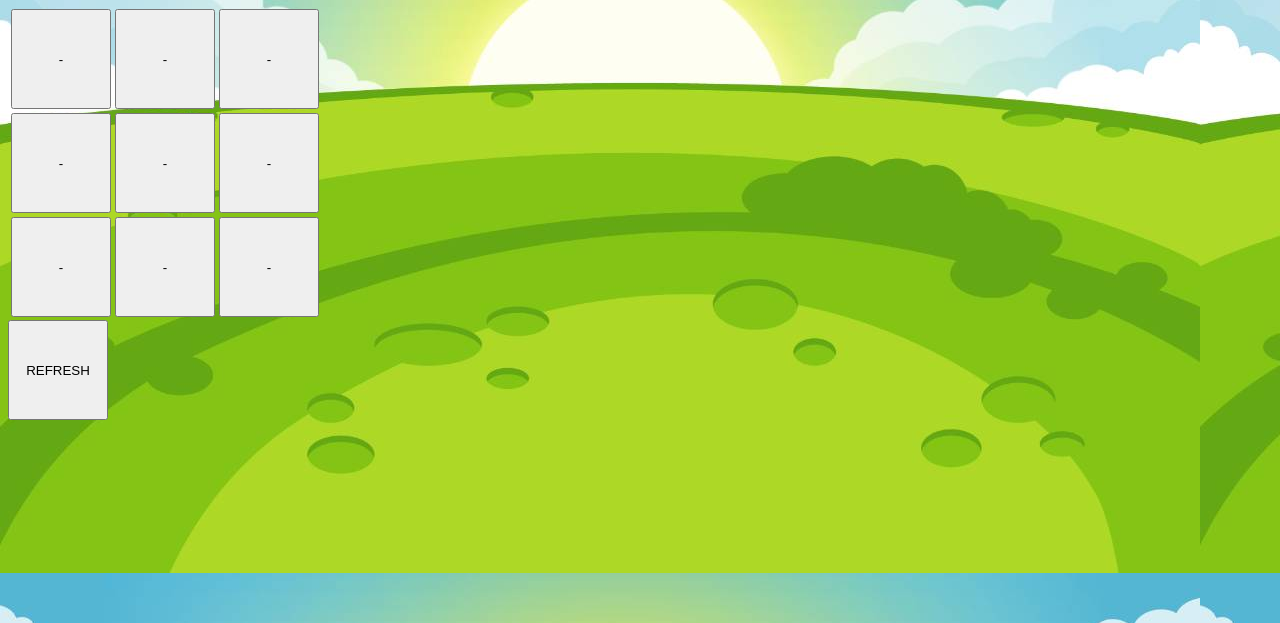
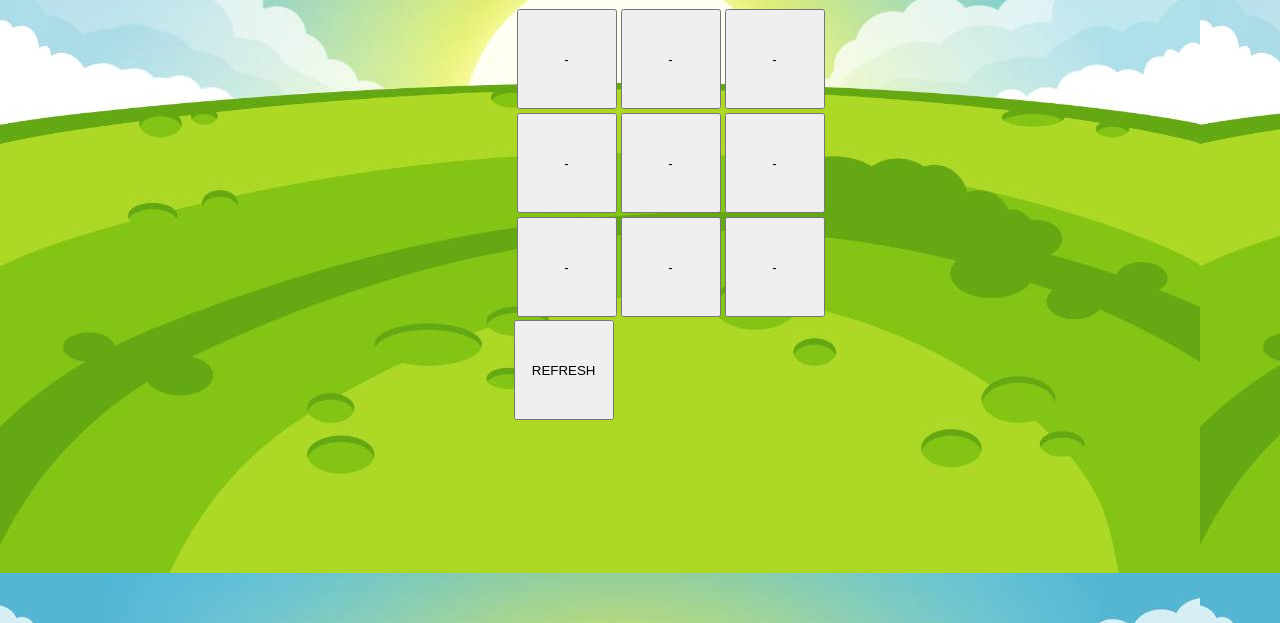
Before and after one commit to ThatApollo777/Tic-Tac-Toe, a plain HTML site: page index.html in a window 1280 px wide. Shown: the part 177-800 px from the top of the page. Drawn offline with Linux system fonts and the light colour scheme.

Commit message:
Quality of live

```diff
--- a/index.html
+++ b/index.html
@@ -14,7 +14,7 @@
         </style>
     </head>
     <body>
-        <script src = "main.js"></script>
+        <div style="margin-left: 40%;">
             <h1 id = "X">
                 Score of player X = 0
             </h1>
@@ -80,5 +80,7 @@
             <button onclick="refresh()">
                 REFRESH
             </button>
+        </div>
+        <script src = "main.js"></script>
     </body>
 </html>
--- a/main.js
+++ b/main.js
@@ -46,7 +46,7 @@ function check () {
             break;
         }
     }
-
+s
     if (playerCounter === 9 && gameState) {
         gameState = false;
         document.getElementById('meta').innerText = 'The game is Tied';
```
Lines whose indentation alone changed are shown as unchanged.
